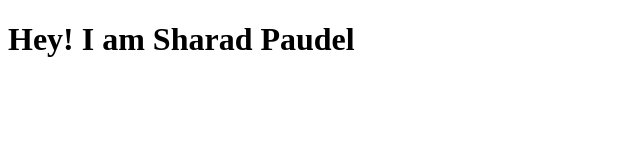
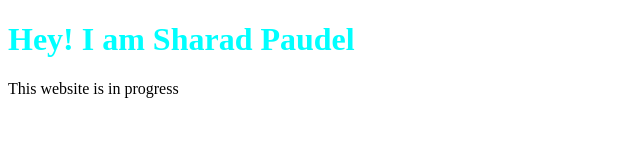
Before and after one commit to sharadpaudel220/portfolio, a plain HTML site: page index.html in a window 1280 px wide. Shown: the whole page, without its empty margins (0-640 px from the left). Drawn offline with Linux system fonts and the light colour scheme.

Commit message:
Updated index.html
added a paragraph tag

```diff
--- a/index.html
+++ b/index.html
@@ -7,6 +7,7 @@
     <title>Sharad Paudel - Potfolio</title>
 </head>
 <body>
-    <h1>Hey! I am Sharad Paudel</h1>
+    <h1 style="color: aqua;">Hey! I am Sharad Paudel</h1>
+    <p>This website is in progress</p>
 </body>
 </html>
```
